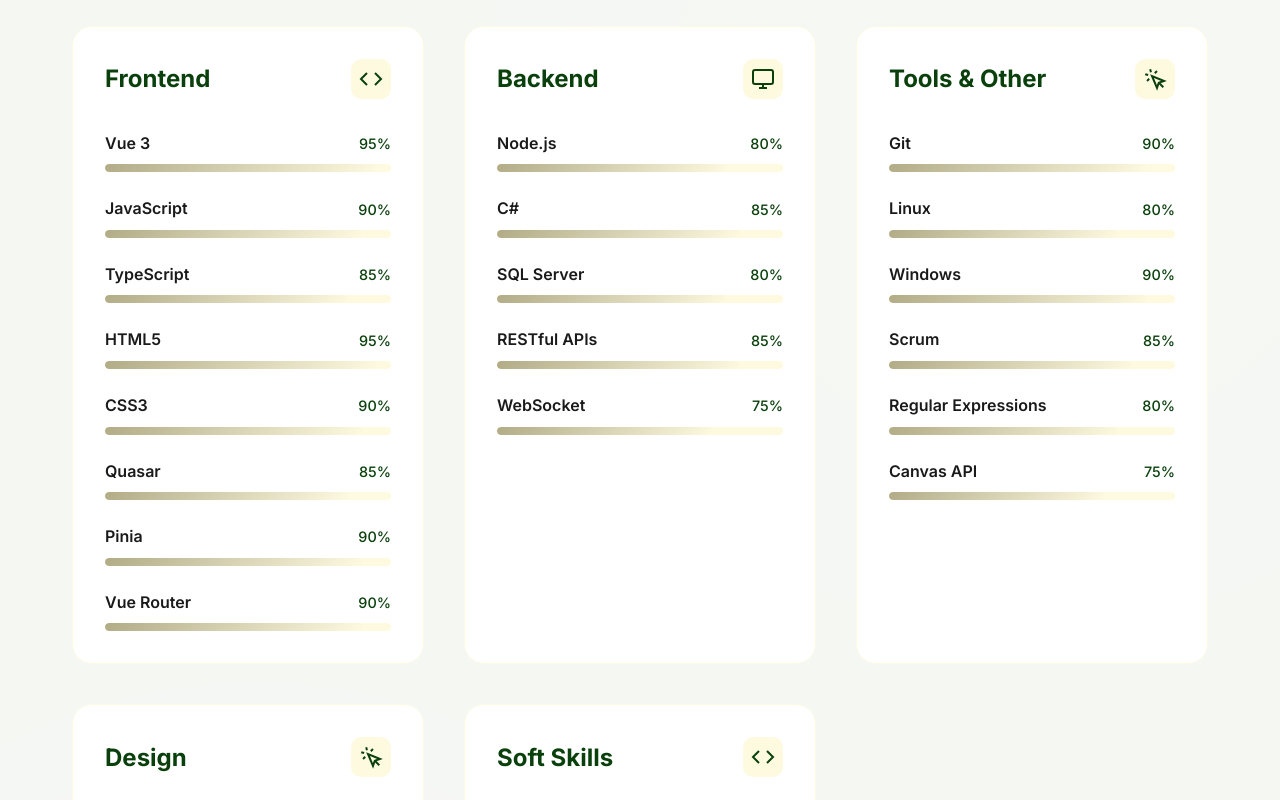
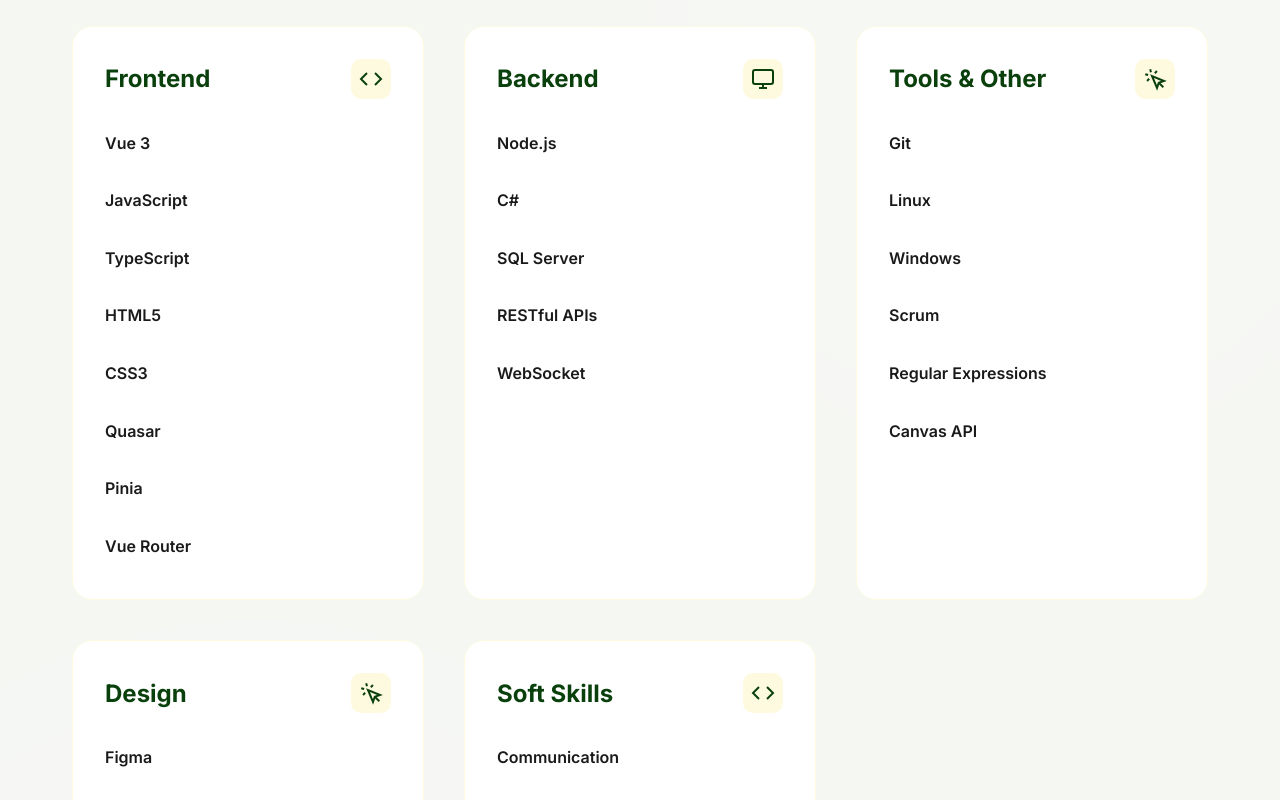
Before and after one commit to sobhanism/vue-website, a Vue app: page / in a window 1280 px wide. Shown: the part 3520-4320 px from the top of the page. Built offline with nearby package versions, Linux system fonts and the light colour scheme.

Commit message:
fix: removed % skills

```diff
--- a/src/components/sections/SkillsSection.vue
+++ b/src/components/sections/SkillsSection.vue
@@ -36,11 +36,11 @@
             <div v-for="skill in category.items" :key="skill.name" class="skills__item">
               <div class="skills__item-header">
                 <span class="skills__item-name">{{ skill.name }}</span>
-                <span class="skills__item-level">{{ skill.level }}%</span>
+                <!-- <span class="skills__item-level">{{ skill.level }}%</span> -->
               </div>
-              <div class="skills__progress">
+              <!-- <div class="skills__progress">
                 <div class="skills__progress-bar" :style="{ width: `${skill.level}%` }"></div>
-              </div>
+              </div> -->
             </div>
           </div>
         </div>
```
